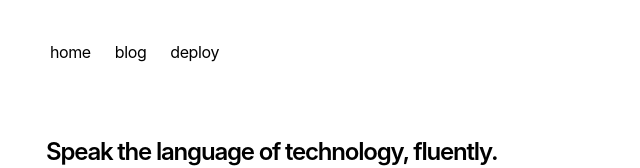
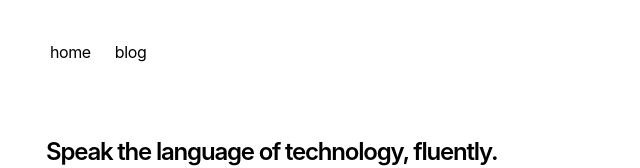
Before and after one commit to adam-leigh/portfolio, a Next.js app: page / in a window 1280 px wide. Shown: the top 168 px of the page, without its empty margins (306-946 px from the left). Built offline with nearby package versions, Linux system fonts and the light colour scheme.

Commit message:
Navbar: removing deploy

```diff
--- a/app/components/nav.tsx
+++ b/app/components/nav.tsx
@@ -1,16 +1,16 @@
-import Link from 'next/link'
+import Link from "next/link";
 
 const navItems = {
-  '/': {
-    name: 'home',
+	"/": {
+		name: "home",
 	},
-  '/blog': {
-    name: 'blog',
+	"/blog": {
+		name: "blog",
 	},
-  'https://vercel.com/templates/next.js/portfolio-starter-kit': {
-    name: 'deploy',
-  },
-}
+	// 'https://vercel.com/templates/next.js/portfolio-starter-kit': {
+	//   name: 'deploy',
+	// },
+};
 
 export function Navbar() {
 	return (
@@ -30,11 +30,11 @@
 								>
 									{name}
 								</Link>
-              )
+							);
 						})}
 					</div>
 				</nav>
 			</div>
 		</aside>
-  )
+	);
 }
```
Lines whose indentation alone changed are shown as unchanged.
